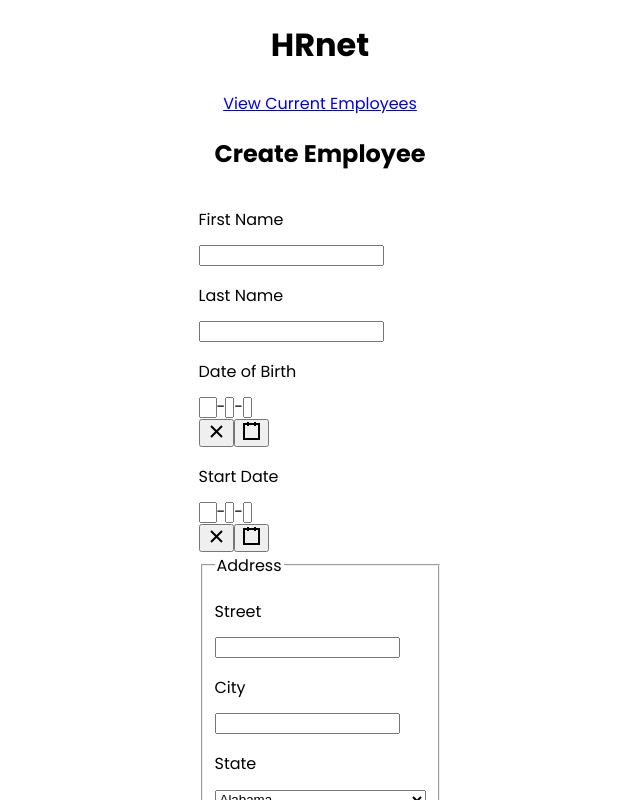
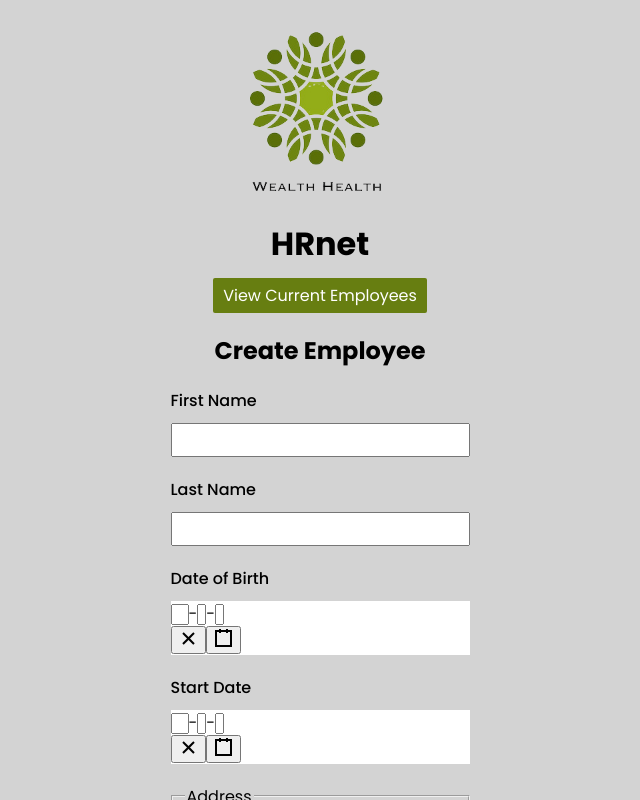
Before and after one commit to matthieumelin/HRnet, a React (Create React App) app: page / in a window 1280 px wide. Shown: the top 800 px of the page, without its empty margins (320-960 px from the left). Built offline with nearby package versions, Linux system fonts and the light colour scheme.

Commit message:
Mise en place du CSS sur la page de création d'employée

```diff
--- a/src/pages/CreateEmployeePage.js
+++ b/src/pages/CreateEmployeePage.js
@@ -1,16 +1,12 @@
 import React, { useState } from "react";
 
-// router
 import { Link } from "react-router-dom";
 import { Router } from "../router/Routes";
 
-// modal
 import Modal from "@matthieumelin/mm-react-modal";
 
-// styled
 import styled from "styled-components";
 
-// data
 import { States } from "../data/States";
 import { Departments } from "../data/Departments";
 
@@ -18,6 +14,8 @@ import DateTimePicker from "react-datetime-picker";
 
 import { useSelector, useDispatch } from "react-redux";
 import { setEmployees } from "../redux/reducers";
+
+import LogoImage from "../logo.png";
 
 export default function CreateEmployeePage() {
   const defaultNewEmployee = {
@@ -44,7 +42,7 @@ export default function CreateEmployeePage() {
 
     if (Object.keys(newEmployee).length > 0) {
       const newEmployeeData = {
-        id: employees.length+1,
+        id: employees.length + 1,
         firstName: newEmployee.firstName,
         lastName: newEmployee.lastName,
         startDate: newEmployee.startDate,
@@ -68,9 +66,10 @@ export default function CreateEmployeePage() {
   return (
     <StyledCreateEmployeePage>
       <Main>
-        <MainTitle>HRnet</MainTitle>
+        <Logo src={LogoImage} alt="Logo de Wealth Health" />
+        <Title>HRnet</Title>
         <Container>
-          <Link to={Router.CurrentEmployees}>View Current Employees</Link>
+          <ViewEmployees to={Router.CurrentEmployees}>View Current Employees</ViewEmployees>
           <SubTitle>Create Employee</SubTitle>
           <Form onSubmit={(event) => onSubmit(event)}>
             <FormGroup>
@@ -103,7 +102,7 @@ export default function CreateEmployeePage() {
             </FormGroup>
             <FormGroup>
               <FormLabel htmlFor="date-of-birth">Date of Birth</FormLabel>
-              <DateTimePicker
+              <FormDateTime
                 format="y-MM-dd"
                 disableClock={true}
                 value={newEmployee.dateOfBirth}
@@ -117,7 +116,7 @@ export default function CreateEmployeePage() {
             </FormGroup>
             <FormGroup>
               <FormLabel htmlFor="start-date">Start Date</FormLabel>
-              <DateTimePicker
+              <FormDateTime
                 format="y-MM-dd"
                 disableClock={true}
                 maxDate={new Date()}
@@ -248,9 +247,23 @@ export default function CreateEmployeePage() {
   );
 }
 
-const StyledCreateEmployeePage = styled.div``;
-const Main = styled.main``;
-const MainTitle = styled.h1`
+const StyledCreateEmployeePage = styled.div`
+width:100vw;
+background: lightgray;
+`;
+const Main = styled.main`
+`;
+const Logo = styled.img`
+display:block;
+padding: 30px 0 0 0;
+margin: 0 auto;
+width: 200px;
+height: 200px;
+object-fit:cover;
+`;
+const Title = styled.h1`
+margin:0;
+padding:20px 0 0 0;
   display: flex;
   align-items: center;
   justify-content: center;
@@ -261,17 +274,60 @@ const Container = styled.div`
   align-items: center;
   justify-content: center;
 `;
-const SubTitle = styled.h2``;
+const ViewEmployees = styled(Link)`
+color:inherit;
+display:block;
+background-color: #677e11;
+color: #fff;
+margin: 10px 0 0 0;
+padding: 5px 10px;
+border-radius: 2px;
+text-decoration:none;
+transition:0.5s;
+
+&:hover {
+  background-color: #94ac1b;
+  transition: 0.5s;
+}
+`
+const SubTitle = styled.h2`
+`;
 const Form = styled.form``;
-const FormGroup = styled.div``;
+const FormGroup = styled.div`
+margin:20px 0;
+&:first-child {
+margin:0;
+}
+`;
 const FormLabel = styled.label`
   display: block;
-  margin-top: 1rem;
-  margin-bottom: 10px;
+  margin: 0 0 10px 0;
+  font-weight: 500;
 `;
-const FormInput = styled.input``;
-const FormFieldSet = styled.fieldset``;
-const FormFieldSetLegend = styled.legend``;
-const FormSelect = styled.select``;
+const FormDateTime = styled(DateTimePicker)`
+background-color:white;
+width:100%;
+`;
+const FormInput = styled.input`
+width:100%;
+padding:5px;
+outline:none;
+font-family: inherit;
+
+&::focus {
+  border:1px solid red;
+}
+`;
+const FormFieldSet = styled.fieldset`
+margin: 20px 0;
+`;
+const FormFieldSetLegend = styled.legend`
+`;
+const FormSelect = styled.select`
+padding: 6px 5px;
+font-family:inherit;
+outline:none;
+width:100%;
+`;
 const FormSelectOption = styled.option``;
 const Button = styled.button``;
```
Also changed, not shown: src/logo.png (added), src/logo.svg (deleted).
